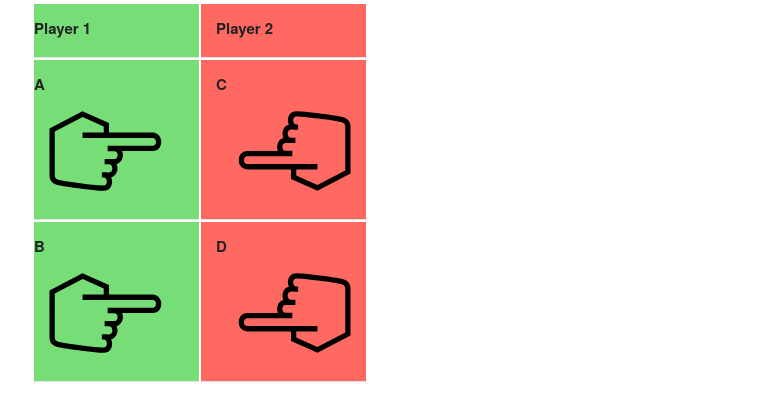
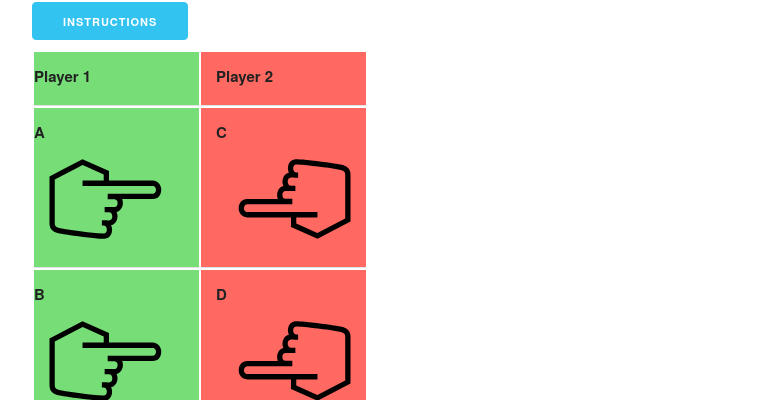
Before and after one commit to 2001tejasjoshi/chopsticks-js, a plain HTML site: page index.html in a window 1280 px wide. Shown: the part 86-486 px from the top of the page, without its empty margins (128-898 px from the left). Drawn offline with nearby package versions, Linux system fonts and the light colour scheme.

Commit message:
Update index.html

```diff
--- a/index.html
+++ b/index.html
@@ -17,6 +17,9 @@
   <body>
     <div class="container">
       <h1 id="title">Chopsticks</h1>
+      <a class="button button-primary" id="instructions" href="rules.html"
+        >Instructions</a
+      >
       <div class="game">
         <table>
           <colgroup>
```
